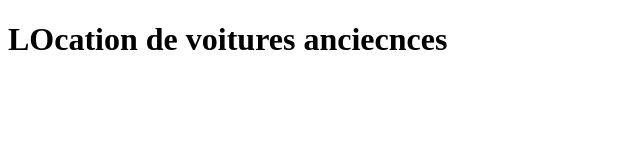
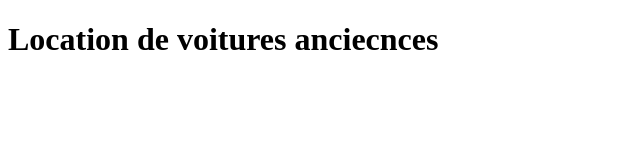
Before and after one commit to misafamana/projetlab1, a plain HTML site: page index.html in a window 1280 px wide. Shown: the whole page, without its empty margins (0-640 px from the left). Drawn offline with Linux system fonts and the light colour scheme.

Commit message:
correction erreur de frappe

```diff
--- a/index.html
+++ b/index.html
@@ -5,6 +5,6 @@
 		<title></title>
 	</head>
 	<body>
-		<h1>LOcation de voitures anciecnces</h1>
+		<h1>Location de voitures anciecnces</h1>
 	</body>
 </html>
```
